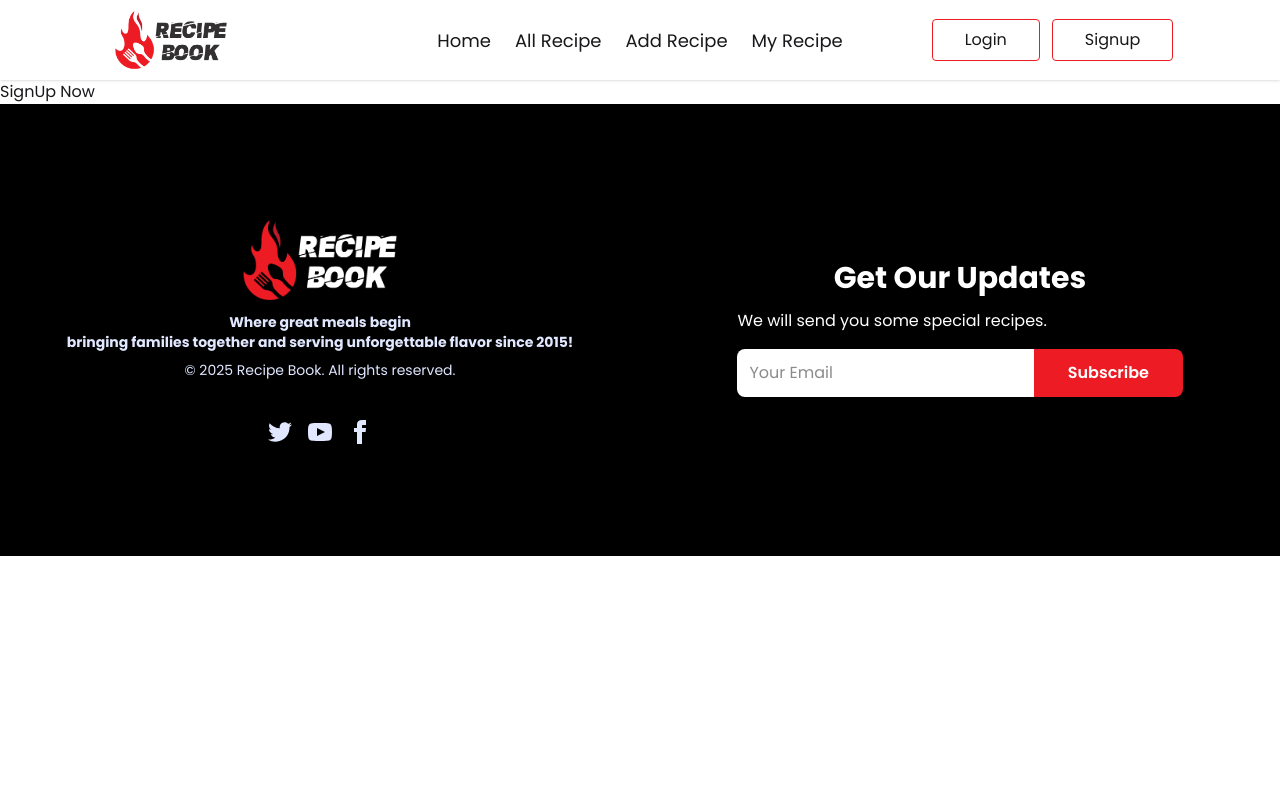
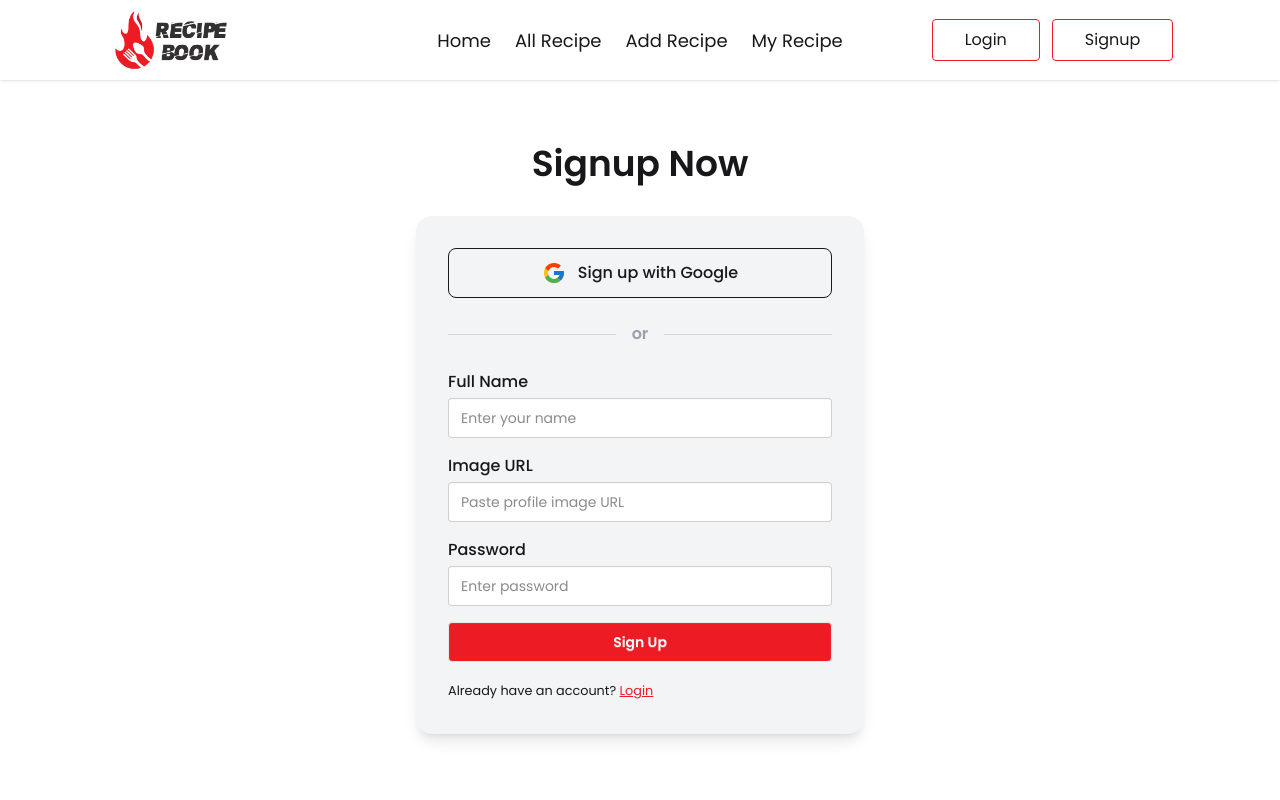
Before and after one commit to anik-siddiky/recipe-book-client, a React (Vite) app: page /signup in a window 1280 px wide. Shown: the top 800 px of the page. Built offline with nearby package versions, Linux system fonts and the light colour scheme.

Commit message:
designed the signup and login page

```diff
--- a/src/Components/Navbar.jsx
+++ b/src/Components/Navbar.jsx
@@ -45,8 +45,12 @@ const Navbar = () => {
 
                 </div>
                 <div className="navbar-end md:gap-3 gap-1">
-                    <button className='bg-white border border-[#ED1C24] md:px-8 md:py-2 px-4 py-1 rounded cursor-pointer hover:text-white hover:bg-[#ED1C24]'>Login</button>
-                    <button className='bg-white border border-[#ED1C24] md:px-8 md:py-2 px-4 py-1 rounded cursor-pointer hover:text-white hover:bg-[#ED1C24]'>Signup</button>
+                    <Link to="/login">
+                        <button className='bg-white border border-[#ED1C24] md:px-8 md:py-2 px-4 py-1 rounded cursor-pointer hover:text-white hover:bg-[#ED1C24]'>Login</button>
+                    </Link>
+                    <Link to='/signup'>
+                        <button className='bg-white border border-[#ED1C24] md:px-8 md:py-2 px-4 py-1 rounded cursor-pointer hover:text-white hover:bg-[#ED1C24]'>Signup</button>
+                    </Link>
 
                 </div>
             </div>
--- a/src/Components/RecipeCard.jsx
+++ b/src/Components/RecipeCard.jsx
@@ -9,7 +9,7 @@ const RecipeCard = ({ recipe }) => {
 
 
     return (
-        <div className="bg-white rounded shadow-md overflow-hidden hover:shadow-lg transition duration-300">
+        <div className="bg-white shadow-md overflow-hidden hover:shadow-lg transition duration-300">
             <img
                 src={image || placeholderImage}
                 alt={title}
--- a/src/Pages/Login.jsx
+++ b/src/Pages/Login.jsx
@@ -1,9 +1,60 @@
 import React from 'react';
+import { FcGoogle } from 'react-icons/fc';
+import { Link } from 'react-router';
 
 const Login = () => {
     return (
-        <div>
-            Login here
+        <div className='md:pt-16 pt-8 md:px-0 px-4 pb-48'>
+            <h2 className='md:text-4xl text-3xl text-center font-semibold md:mb-8 mb-6'>Login Now</h2>
+            <div className=" flex items-center justify-center">
+                <div className="shadow-lg rounded-2xl p-8 w-full max-w-md bg-gray-100">
+
+                    <button className="flex items-center justify-center gap-3 border w-full py-3 rounded-lg font-medium hover:bg-gray-100 transition cursor-pointer">
+                        <FcGoogle className="text-2xl" />
+                        Login with Google
+                    </button>
+
+                    {/* Divider */}
+                    <div className="flex items-center my-6">
+                        <hr className="flex-grow border-gray-300" />
+                        <span className="mx-4 text-gray-400 font-semibold">or</span>
+                        <hr className="flex-grow border-gray-300" />
+                    </div>
+
+                    {/* Signup Form */}
+                    <form className="space-y-4">
+                        <div>
+                            <label className="block font-medium mb-1">Full Name</label>
+                            <input
+                                type="text"
+                                name="fullName"
+                                className="input input-bordered w-full"
+                                placeholder="Enter your name"
+                                required
+                            />
+                        </div>
+
+                        <div>
+                            <label className="block font-medium mb-1">Password</label>
+                            <input
+                                type="password"
+                                name="password"
+                                className="input input-bordered w-full"
+                                placeholder="Enter password"
+                                required
+                            />
+                        </div>
+
+                        <button
+                            type="submit"
+                            className="btn w-full text-white bg-[#ED1C24] hover:bg-[#c9151c] transition"
+                        >
+                            Log In
+                        </button>
+                        <small>Don't have an account? <Link to="/signup" className='underline text-[#ED1C24]'>Signup</Link></small>
+                    </form>
+                </div>
+            </div>
         </div>
     );
 };
--- a/src/Pages/SignUp.jsx
+++ b/src/Pages/SignUp.jsx
@@ -1,9 +1,81 @@
 import React from 'react';
+import { FcGoogle } from 'react-icons/fc';
+import { Link } from 'react-router';
 
 const SignUp = () => {
+
+    const handleSignUp = (e) => {
+        e.preventDefault();
+        const form = e.target;
+        const fullName = form.fullName.value;
+        const imageUrl = form.imageUrl.value;
+        const password = form.password.value;
+
+        console.log({ fullName, imageUrl, password });
+
+    };
+
     return (
-        <div>
-            SignUp Now
+        <div className='md:pt-16 pt-8 md:px-0 px-4 pb-40'>
+            <h2 className='md:text-4xl text-3xl text-center font-semibold md:mb-8 mb-6'>Signup Now</h2>
+            <div className=" flex items-center justify-center">
+                <div className="shadow-lg rounded-2xl p-8 w-full max-w-md bg-gray-100">
+
+                    <button className="flex items-center justify-center gap-3 border w-full py-3 rounded-lg font-medium hover:bg-gray-100 transition cursor-pointer">
+                        <FcGoogle className="text-2xl" />
+                        Sign up with Google
+                    </button>
+
+                    <div className="flex items-center my-6">
+                        <hr className="flex-grow border-gray-300" />
+                        <span className="mx-4 text-gray-400 font-semibold">or</span>
+                        <hr className="flex-grow border-gray-300" />
+                    </div>
+
+                    <form onSubmit={handleSignUp} className="space-y-4">
+                        <div>
+                            <label className="block font-medium mb-1">Full Name</label>
+                            <input
+                                type="text"
+                                name="fullName"
+                                className="input input-bordered w-full"
+                                placeholder="Enter your name"
+                                required
+                            />
+                        </div>
+
+                        <div>
+                            <label className="block font-medium mb-1">Image URL</label>
+                            <input
+                                type="text"
+                                name="imageUrl"
+                                className="input input-bordered w-full"
+                                placeholder="Paste profile image URL"
+                                required
+                            />
+                        </div>
+
+                        <div>
+                            <label className="block font-medium mb-1">Password</label>
+                            <input
+                                type="password"
+                                name="password"
+                                className="input input-bordered w-full"
+                                placeholder="Enter password"
+                                required
+                            />
+                        </div>
+
+                        <button
+                            type="submit"
+                            className="btn w-full text-white bg-[#ED1C24] hover:bg-[#c9151c] transition"
+                        >
+                            Sign Up
+                        </button>
+                        <small>Already have an account? <Link to="/login" className='underline text-[#ED1C24]'>Login</Link></small>
+                    </form>
+                </div>
+            </div>
         </div>
     );
 };
```
